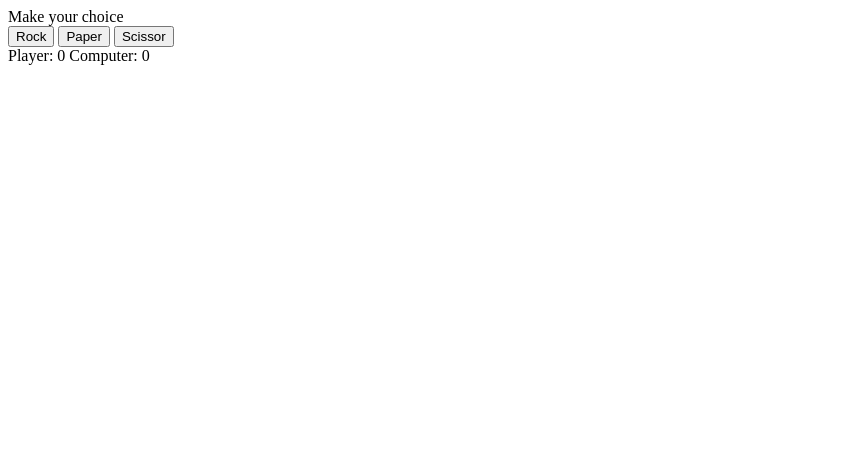
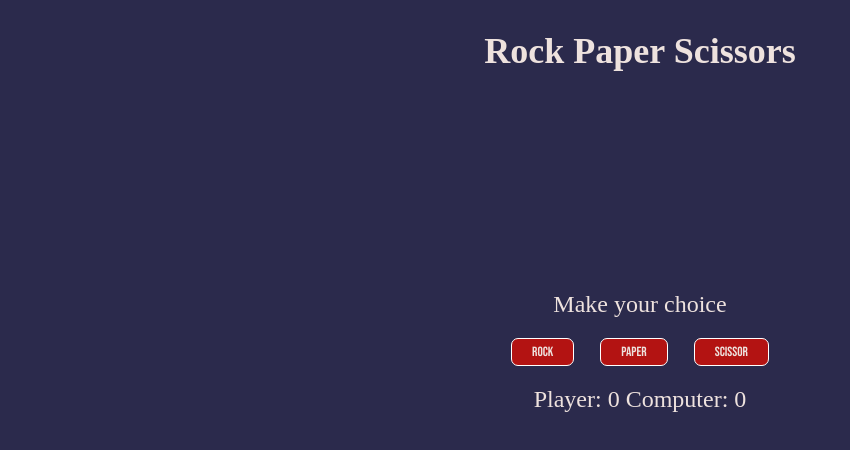
Before and after one commit to coderphilosophy/RockPaperScissors, a plain HTML site: page index.html in a window 1280 px wide. Shown: the whole page, without its empty margins (0-850 px from the left). Drawn offline with Linux system fonts and the light colour scheme; a web font is replaced by a local one.

Commit message:
Add CSS file

```diff
--- a/index.html
+++ b/index.html
@@ -6,13 +6,21 @@
     <meta name="viewport" content="width=device-width, initial-scale=1.0">
     <title>Rock Paper Scissors</title>
     <script src = "script.js" defer></script>
+    <link rel = "stylesheet" href = "style.css">
+    <link rel="preconnect" href="https://fonts.googleapis.com">
+    <link rel="preconnect" href="https://fonts.googleapis.com">
+    <link rel="preconnect" href="https://fonts.gstatic.com" crossorigin>
+    <link href="https://fonts.googleapis.com/css2?family=Bebas+Neue&family=Diphylleia&display=swap" rel="stylesheet">
 </head>
 <body>
+    <h2 class = "heading">Rock Paper Scissors</h2>
     <div class = "content">
         <div class = "heading">Make your choice</div>
-        <button id = "rock">Rock</button>
-        <button id = "paper">Paper</button>
-        <button id = "scissors">Scissor</button>
+        <div class = "buttons">
+            <button id = "rock">Rock</button>
+            <button id = "paper">Paper</button>
+            <button id = "scissors">Scissor</button>
+        </div>
         <div class = "score"></div>
         <div class = "result"></div>
         <div class = "final"></div>
--- a/script.js
+++ b/script.js
@@ -33,7 +33,7 @@ function playround(playerchoice){
             if((p == "rock" && c == "scissors") || (p == "scissors"
                     && c == "paper") || (p == "paper" && c == "rock")){
                 playercount++;
-                score.textContent = `Player: ${playercount} Computer: ${computercount}`;
+                score.textContent = `Player: ${playercount}     Computer: ${computercount}`;
                 result.textContent = `Player wins! ${p} beats ${c}`;
             }
             else if(p == c){
@@ -41,7 +41,7 @@ function playround(playerchoice){
             }
             else{
                 computercount++;
-                score.textContent = `Player: ${playercount} Computer: ${computercount}`;
+                score.textContent = `Player: ${playercount}     Computer: ${computercount}`;
                 result.textContent = `Computer wins! ${c} beats ${p}`;
             }
         }
@@ -57,7 +57,7 @@ function playround(playerchoice){
             tryagain.addEventListener('click', () => {
                 playercount = 0;
                 computercount = 0;
-                score.textContent = `Player: ${playercount} Computer: ${computercount}`;
+                score.textContent = `Player: ${playercount}     Computer: ${computercount}`;
                 result.textContent = ``;
                 final.textContent = ``;
 
--- /dev/null
+++ b/style.css
@@ -0,0 +1,39 @@
+body{
+    font-family: 'Diphylleia', serif;
+    color: #EEE2DE;
+    background-color: #2B2A4C;
+    font-size: 24px;
+}
+
+button{
+    font-family: 'Bebas Neue', sans-serif;
+    color: #EEE2DE;
+    background-color: #B31312;
+    margin: 20px 10px;
+    border: 1px solid white;
+    padding: 5px 20px;
+    border-radius: 7px;
+}
+
+button:hover{
+    background-color: #EA906C;
+}
+
+.content{
+    display: flex;
+    flex-direction: column;
+    align-items: center;
+    justify-content: center;
+    height: 550px
+
+}
+
+.heading{
+    text-align: center;
+}
+
+.final{
+    font-weight: bolder;
+    font-size: 32px;
+    margin: 25px 0 25px 0;
+}
```
